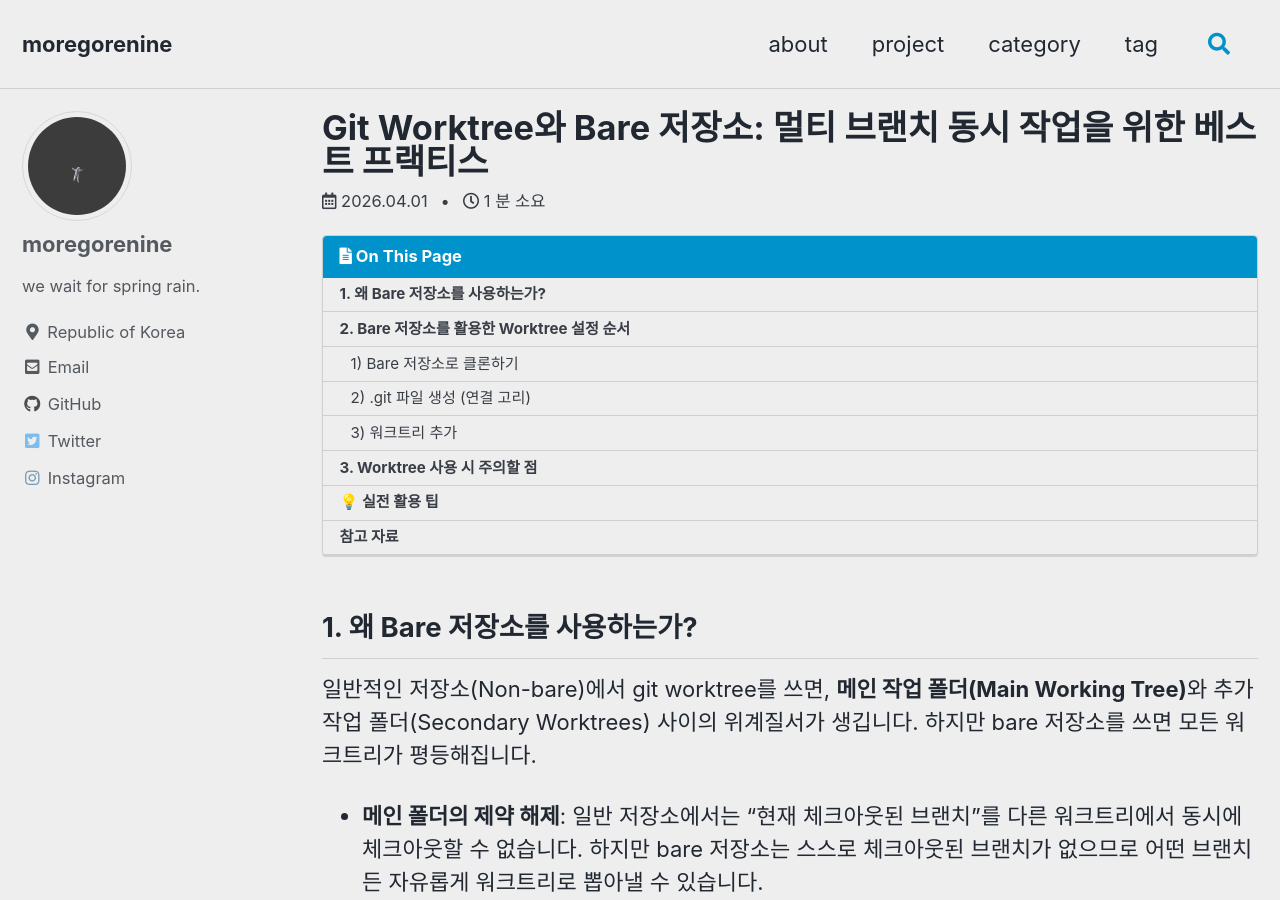
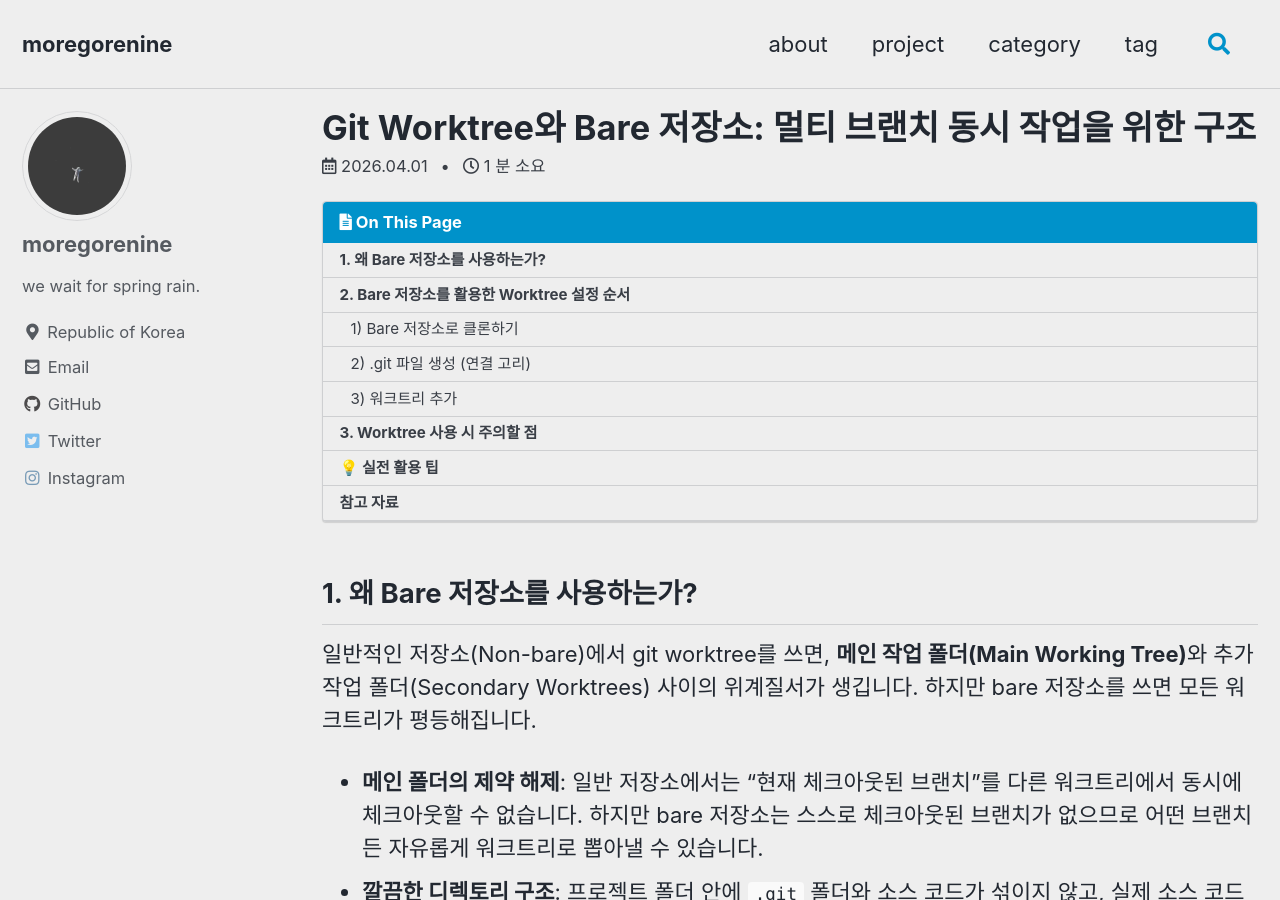
Before and after one commit to moregorenine/moregorenine.github.io, a Jekyll site: the page built from _posts/2026-4-1-git-worktree-with-bare-repository.md, in a window 1280 px wide and 900 px high. Built offline with Jekyll 4.4.1, drawn with Linux system fonts in a browser that asks for light colours; cached includes are drawn as plain includes; comment, search, counter and statistics services are not loaded.

Commit message:
Update title for clarity on Git Worktree structure

```diff
--- a/_posts/2026-4-1-git-worktree-with-bare-repository.md
+++ b/_posts/2026-4-1-git-worktree-with-bare-repository.md
@@ -1,5 +1,5 @@
 ---
-title: "Git Worktree와 Bare 저장소: 멀티 브랜치 동시 작업을 위한 베스트 프랙티스"
+title: "Git Worktree와 Bare 저장소: 멀티 브랜치 동시 작업을 위한 구조"
 excerpt: "왜 일반 저장소보다 Bare 저장소가 Worktree와 궁합이 좋은지, 구조적 이점과 실무 설정법을 완벽 정리합니다."
 categories:
   - git
```
